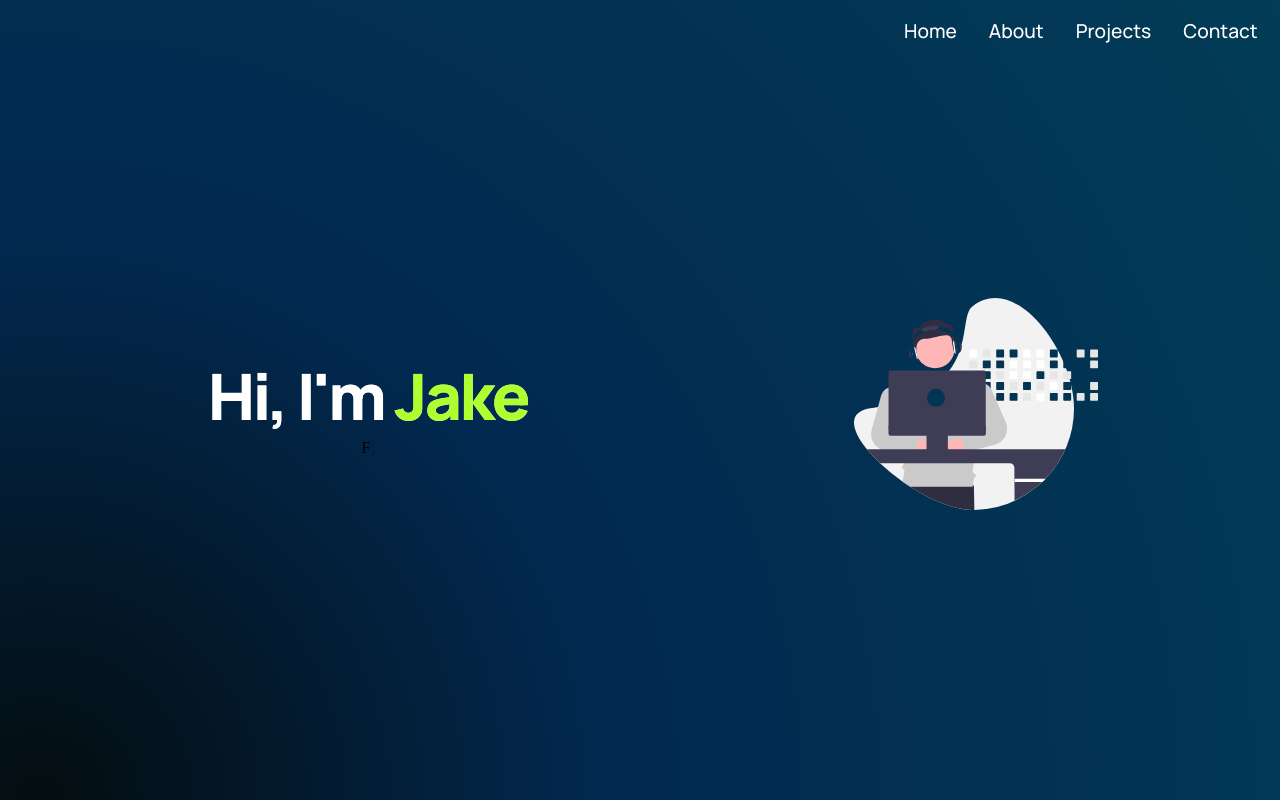
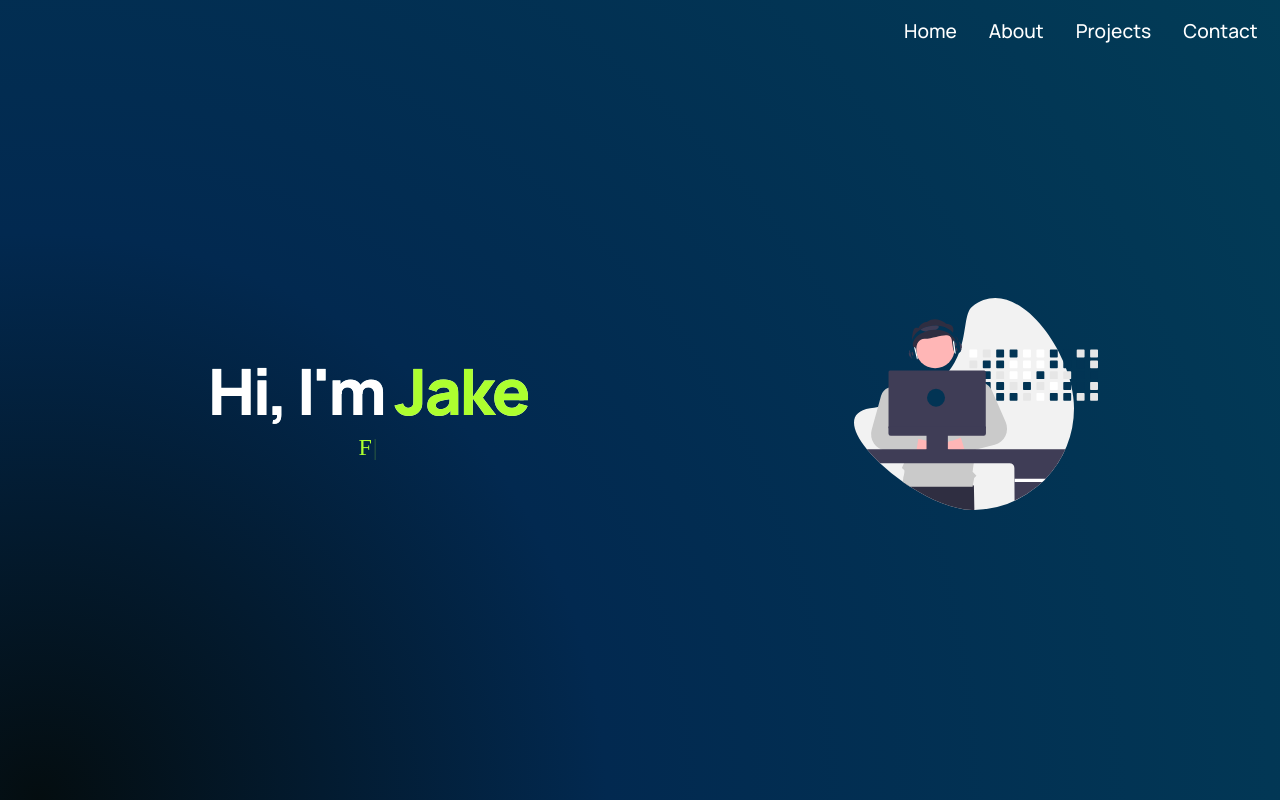
Before and after one commit to JSchoonbrood/Portfolio, a React (Create React App) app: page / in a window 1280 px wide. Shown: the top 800 px of the page. Built offline with nearby package versions, Linux system fonts and the light colour scheme.

Commit message:
Typewriter initial styling

```diff
--- a/src/components/hero/hero.scss
+++ b/src/components/hero/hero.scss
@@ -39,3 +39,13 @@
 		height: 40%;
 	}
 }
+
+.Typewriter__wrapper {
+	font-size: 1.5rem;
+	color: greenyellow;
+}
+
+.Typewriter__cursor {
+	font-size: 1.5rem;
+	color: greenyellow;
+}
```
